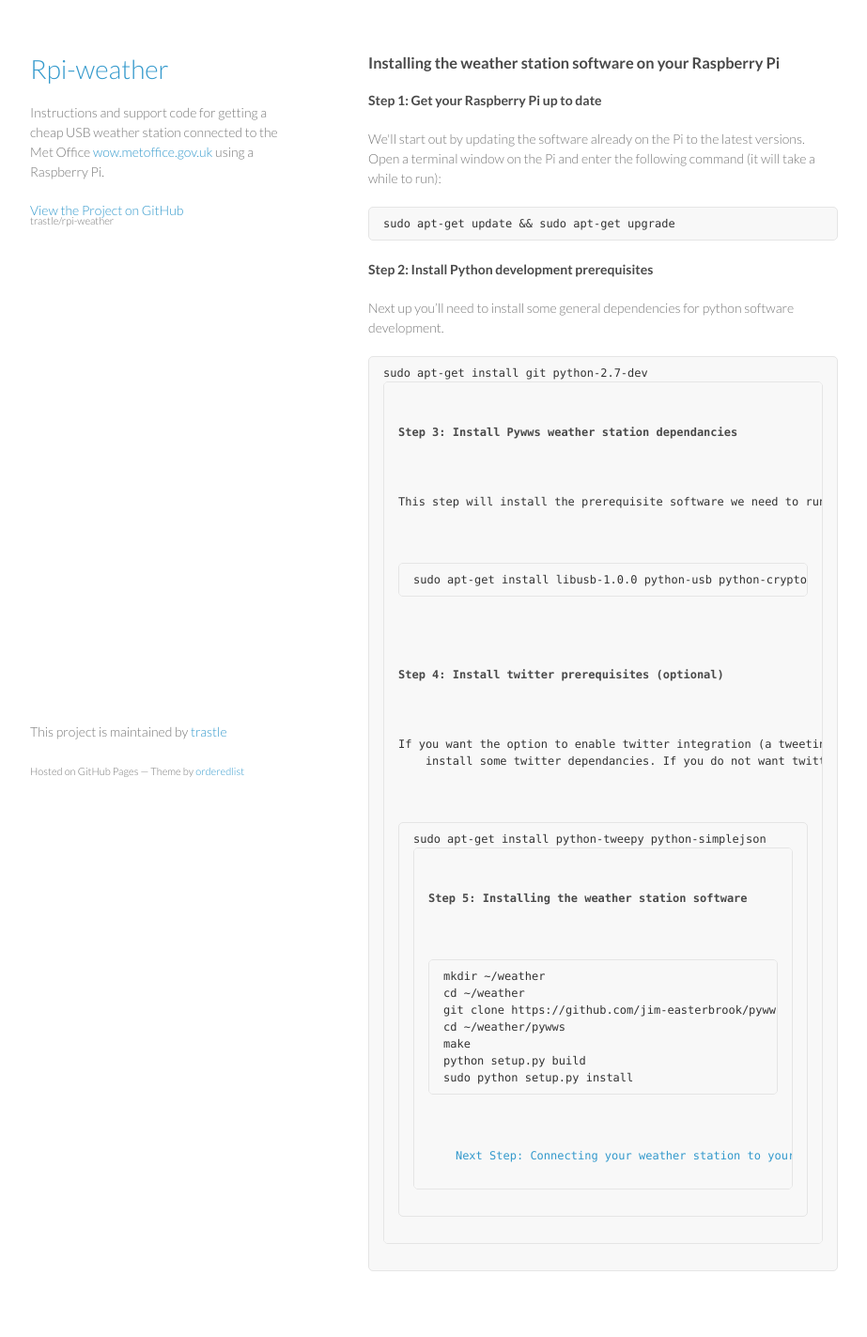
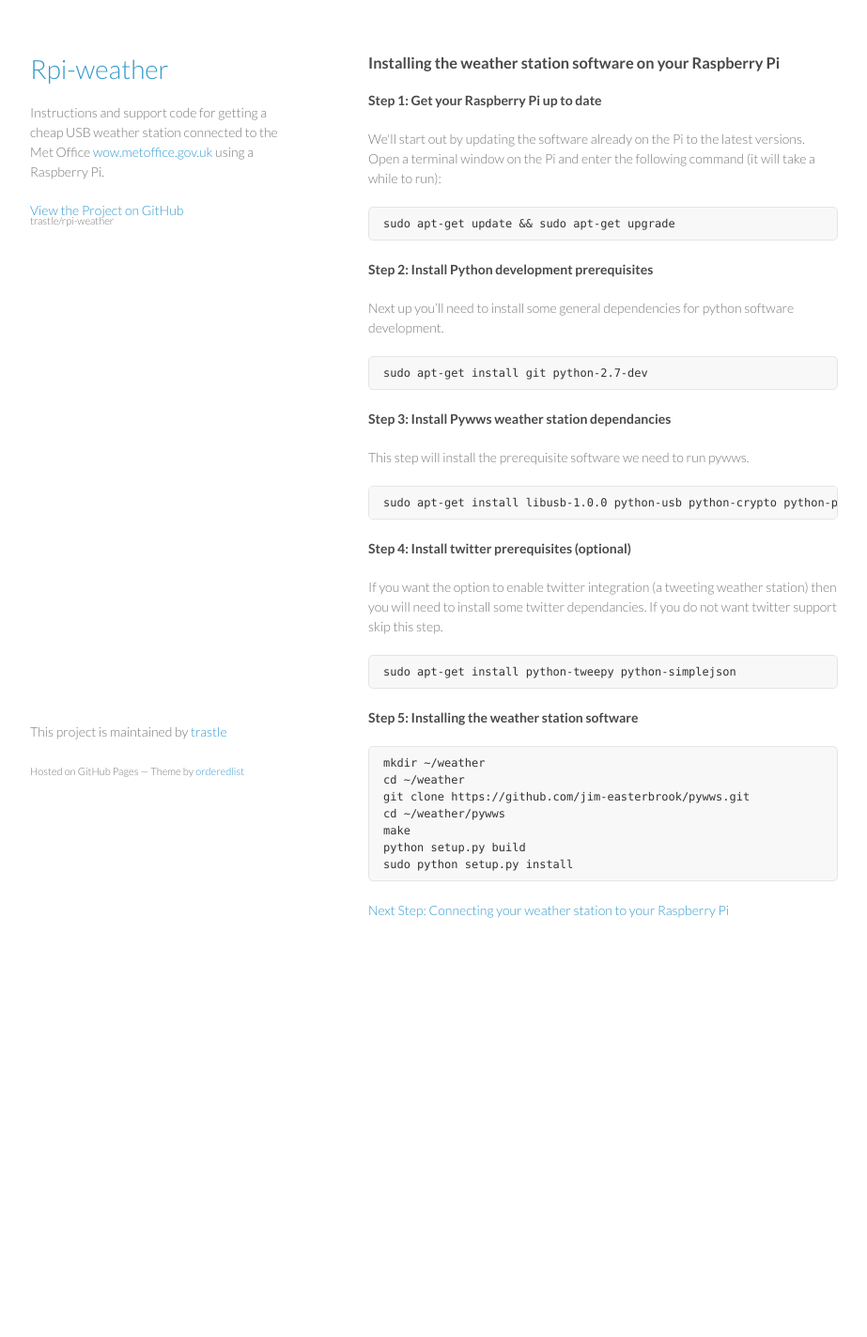
Before and after one commit to trastle/rpi-weather, a Jekyll site: the page built from gettingInstalled.html, in a window 1280 px wide. Shown: the whole page at 94% size, without its empty margins (178-1101 px from the left). Built offline with Jekyll 4.4.1, drawn with Linux system fonts in a browser that asks for light colours; after the commit the page ends 1029 px from its top, so only the background shows below that.

Commit message:
close pre tags

```diff
--- a/gettingInstalled.html
+++ b/gettingInstalled.html
@@ -13,7 +13,7 @@
 
     <h4>Step 2: Install Python development prerequisites</h4>
     <p>Next up you’ll need to install some general dependencies for python software development.</p>
-    <pre>sudo apt-get install git python-2.7-dev<pre>
+    <pre>sudo apt-get install git python-2.7-dev</pre>
 
     <h4>Step 3: Install Pywws weather station dependancies</h4>
     <p>This step will install the prerequisite software we need to run pywws.</p>
@@ -22,7 +22,7 @@
     <h4>Step 4: Install twitter prerequisites (optional)</h4>
     <p>If you want the option to enable twitter integration (a tweeting weather station) then you will need to
     install some twitter dependancies. If you do not want twitter support skip this step.</p>
-    <pre>sudo apt-get install python-tweepy python-simplejson<pre>
+    <pre>sudo apt-get install python-tweepy python-simplejson</pre>
 
     <h4>Step 5: Installing the weather station software</h4>
     <pre>mkdir ~/weather
```
